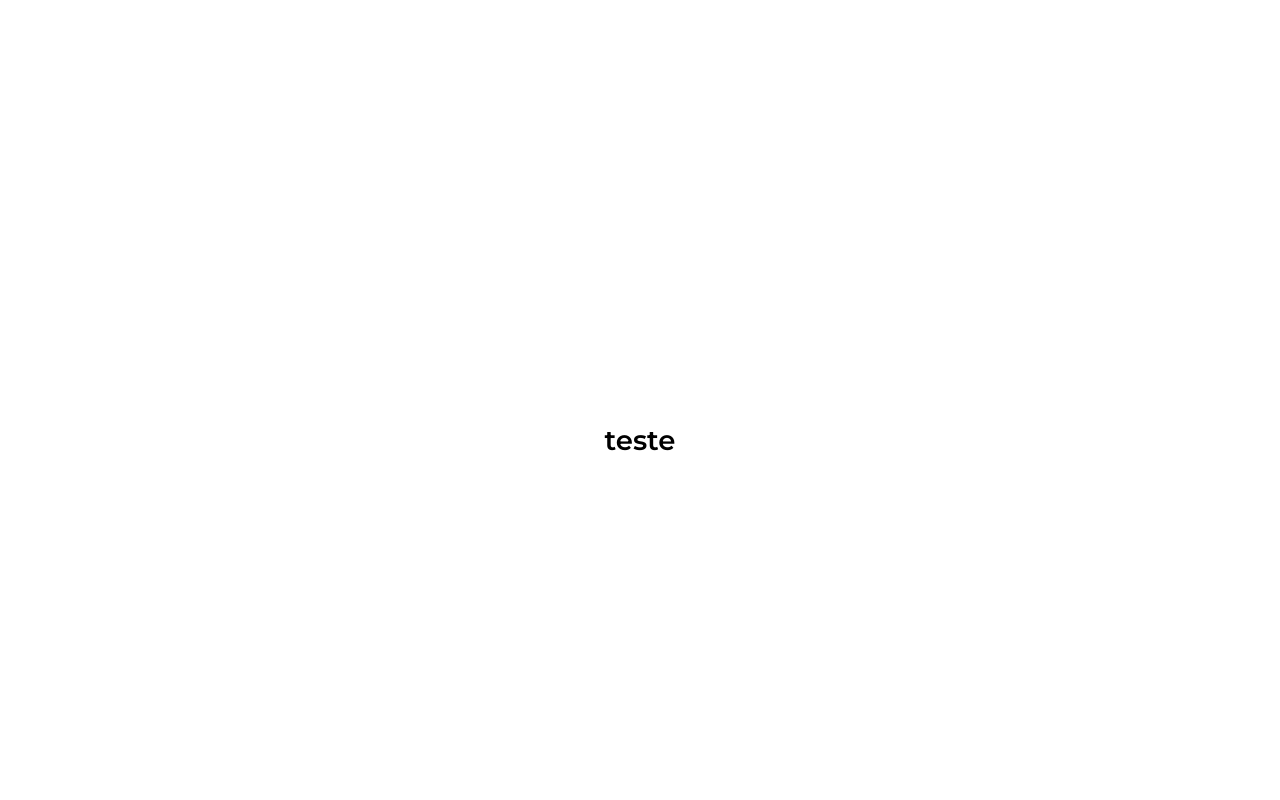
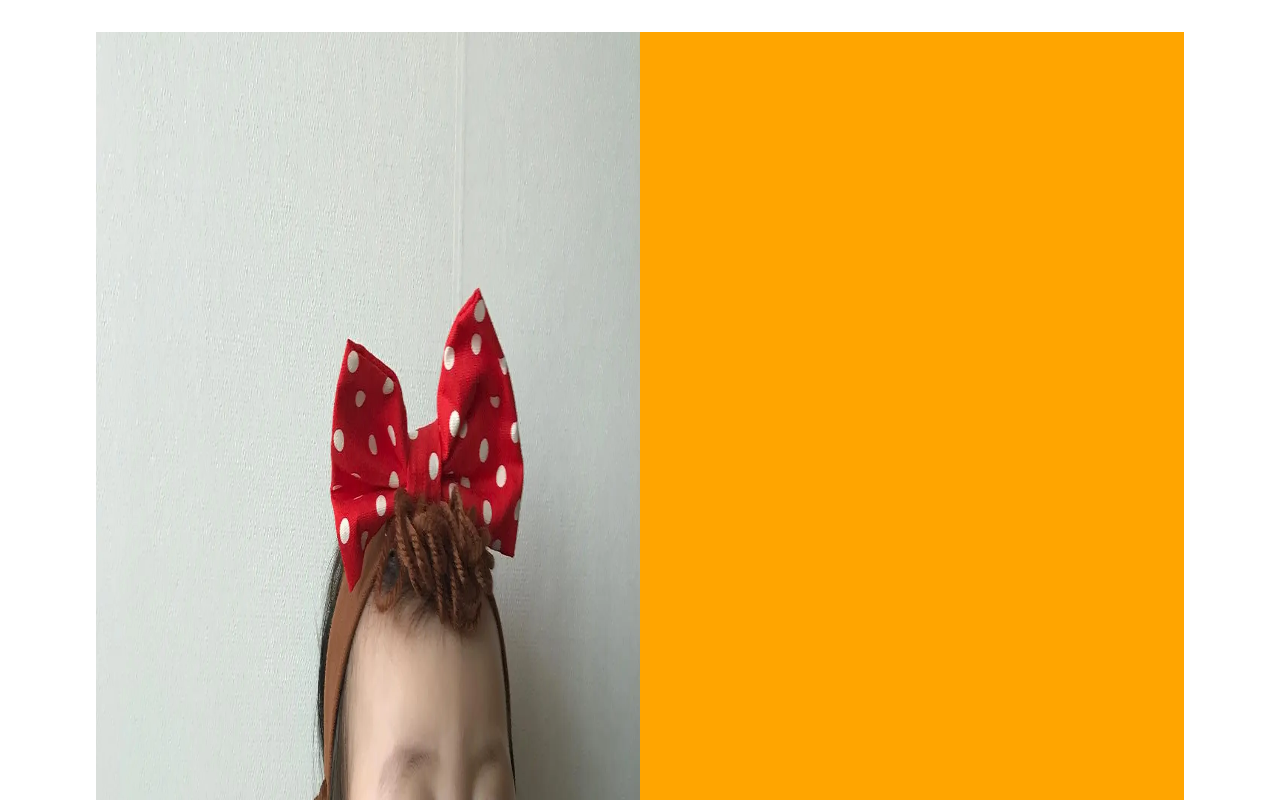
Before and after one commit to junioranheu/wards-front, a Next.js app: page / in a window 1280 px wide. Shown: the top 800 px of the page. Built offline with nearby package versions, Linux system fonts and the light colour scheme.

Commit message:
estruturação inicial do projeto

```diff
--- /dev/null
+++ b/app/(main)/(index)/components/intro/index.tsx
@@ -0,0 +1,18 @@
+import ImgPerfil from '@/assets/images/outros/jinmiran.webp';
+import Image from 'next/image';
+import Styles from './intro.module.scss';
+
+export default function Intro() {
+    return (
+        <section className={Styles.intro}>
+            <div className={Styles.imagem}>
+                <Image src={ImgPerfil} alt='' />
+            </div>
+
+            <div className={Styles.texto}>
+                <h1>Junior</h1>
+                <h1>Junior</h1>
+            </div>
+        </section>
+    )
+}
--- /dev/null
+++ b/app/(main)/(index)/components/intro/intro.module.scss
@@ -0,0 +1,16 @@
+.intro {
+    background-color: orange;
+
+    .imagem {
+        width: 50%;
+
+        img {
+            width: 100%;
+        }
+    }
+
+    .texto {
+        background-color: purple !important;
+        width: 50%;
+    }
+}
--- a/app/(main)/(index)/page.tsx
+++ b/app/(main)/(index)/page.tsx
@@ -1,38 +1,12 @@
 'use client';
-import useTitulo from '@/hooks/useTitulo';
 import CONSTS_SISTEMA from '@/utils/consts/outros/sistema';
-// const Idiomas = lazy(() => import('./components/idiomas/idiomas'));
-// const Navbar = lazy(() => import('./components/navbar/navbar'));
-// const Ola = lazy(() => import('./components/sessoes/ola'));
-// const SobreMim = lazy(() => import('./components/sessoes/sobre-mim'));
-// const Experiencias = lazy(() => import('./components/sessoes/experiencias'));
-// const Projetos = lazy(() => import('./components/sessoes/projetos'));
-// const Contato = lazy(() => import('./components/sessoes/contato'));
-// const Footer = lazy(() => import('./components/sessoes/footer'));
+import { lazy } from 'react';
+const Intro = lazy(() => import('./components/intro'));
 
 export default function Page() {
-
-    useTitulo('', true);
-
     return (
         <section className={CONSTS_SISTEMA.ANIMATE}>
-            <h1>teste</h1>
-            {/* <Idiomas isFixoEsquerda={true} />
-
-                        <Navbar
-                            refInicio={refInicio}
-                            refSobreMim={refSobreMim}
-                            refExperiencias={refExperiencias}
-                            refProjetos={refProjetos}
-                            refContato={refContato}
-                        />
-
-                        <Ola referencia={refInicio} />
-                        <SobreMim referencia={refSobreMim} />
-                        <Experiencias referencia={refExperiencias} />
-                        <Projetos referencia={refProjetos} />
-                        <Contato referencia={refContato} />
-                        <Footer /> */}
+            <Intro />
         </section>
     )
 }
--- a/app/(main)/layout.tsx
+++ b/app/(main)/layout.tsx
@@ -3,7 +3,6 @@ import Head from '@/app/head';
 import useInstrucoesPadroes from '@/hooks/useInstrucoesPadroes';
 import '@/styles/globals.scss';
 import { CONST_MONTSERRAT } from '@/utils/fonts/fonts';
-import 'animate.css/animate.min.css';
 import 'nprogress/nprogress.css';
 import { Toaster } from 'react-hot-toast';
 import Styles from './styles/layout.module.scss';
--- a/package.json
+++ b/package.json
@@ -12,7 +12,6 @@
     "@types/node": "20.4.1",
     "@types/react": "18.2.14",
     "@types/react-dom": "18.2.6",
-    "animate.css": "^4.1.1",
     "eslint": "8.44.0",
     "eslint-config-next": "13.4.9",
     "next": "13.4.9",
--- a/styles/globals.scss
+++ b/styles/globals.scss
@@ -0,0 +1,220 @@
+:root {
+    --principal: #f59822;
+    --secundaria: #FFBE00;
+    --preto: #15171A;
+    --branco: #FFFDFA;
+}
+
+* {
+    box-sizing: border-box;
+    padding: 0;
+    margin: 0;
+}
+
+html,
+body {
+    scroll-behavior: smooth;
+    font-family: sans-serif;
+    overflow-x: hidden;
+    overflow-y: auto;
+    user-select: none;
+    background-color: #FFFFFF;
+    color: var(--preto);
+
+    -moz-osx-font-smoothing: grayscale;
+    -webkit-font-smoothing: antialiased;
+    -moz-font-smoothing: antialiased;
+    text-rendering: optimizelegibility;
+    letter-spacing: 0.03em;
+}
+
+img {
+    pointer-events: none;
+}
+
+/* =-=-=-=-=-=-=-=-= Misc =-=-=-=-=-=-=-=-= */
+a {
+    color: var(--principal);
+    text-decoration: none;
+    cursor: pointer;
+    transition: 0.3s;
+
+    &:hover {
+        color: var(--secundaria);
+        transition: 0.3s;
+    }
+}
+
+.pointer {
+    cursor: pointer !important;
+}
+
+.notAllowed {
+    cursor: not-allowed !important;
+}
+
+.cor-principal {
+    color: var(--principal) !important;
+    fill: var(--principal) !important;
+}
+
+.cor-principal-hover {
+    transition: .2s ease-in-out;
+
+    &:hover {
+        color: var(--principal) !important;
+        fill: var(--principal) !important;
+        opacity: 1 !important;
+        transition: .2s ease-in-out;
+    }
+}
+
+.wavy {
+    text-decoration-line: underline;
+    text-decoration-style: wavy;
+    text-decoration-color: var(--principal);
+    text-decoration-thickness: 2px;
+    text-underline-offset: 3.5px;
+}
+
+.tituloSessao {
+    color: var(--principal);
+    font-size: 0.75rem;
+    font-weight: 600;
+    letter-spacing: 0.075rem;
+    margin-right: 0.5rem;
+}
+
+svg {
+    width: 1.5rem;
+    height: 1.5rem;
+    fill: none;
+    stroke-width: 2;
+    stroke: var(--texto);
+    vertical-align: middle;
+    transition: .3s;
+
+    &:hover {
+        cursor: pointer;
+        transition: .3s;
+        transform: translate(0, -0.25rem);
+    }
+
+    &:hover:not(.svgSemEfeito) {
+        stroke: var(--principal);
+    }
+}
+
+/* =-=-=-=-=-=-=-=-=-=-= Botão =-=-=-=-=-=-=-=-=-=-= */
+.botao {
+    color: var(--principal);
+    background-color: transparent;
+    border: 1px solid var(--principal);
+    border-radius: 0.4rem;
+    padding: 1.25rem 1.75rem;
+    font-size: 1rem;
+    font-weight: 600;
+    font-family: inherit;
+    text-decoration: none;
+    transition: 0.3s;
+    cursor: pointer;
+    white-space: nowrap;
+
+    &:hover:not(:disabled),
+    &:focus-visible:not(:disabled) {
+        outline: none;
+        box-shadow: 4px 4px 0 0 var(--principal);
+        transform: translate(-5px, -5px);
+    }
+
+    &:after {
+        display: none !important;
+    }
+
+    &:disabled {
+        background-color: var(--principal);
+        color: var(--preto);
+        opacity: 0.5;
+        cursor: not-allowed;
+    }
+}
+
+/* =-=-=-=-=-=-=-=-=-=-= react-hot-toast =-=-=-=-=-=-=-=-=-=-= */
+.toaster {
+    position: fixed !important;
+    z-index: 999999999 !important;
+}
+
+/* =-=-=-=-=-=-=-=-=-=-= react-tooltip =-=-=-=-=-=-=-=-=-=-= */
+.react-tooltip {
+    font-size: 0.9rem !important;
+    background-color: var(--principal) !important;
+    z-index: 999999999 !important;
+}
+
+/* =-=-=-=-=-=-=-=-=-=-= nProgress =-=-=-=-=-=-=-=-=-=-= */
+#nprogress {
+    .bar {
+        background: var(--secundaria) !important;
+        height: 3px !important;
+        box-shadow: none !important;
+        z-index: 999999999 !important;
+    }
+
+    .peg {
+        box-shadow: 0 0 10px var(--secundaria), 0 0 5px var(--secundaria) !important;
+        box-shadow: none !important;
+        height: 3px !important;
+    }
+
+    .spinner-icon {
+        border-top-color: var(--secundaria) !important;
+        border-left-color: var(--secundaria) !important;
+    }
+}
+
+/* =-=-=-=-=-=-=-=-=-=-= Scroll =-=-=-=-=-=-=-=-=-=-= */
+::-webkit-scrollbar {
+    width: 0.6rem;
+}
+
+::-webkit-scrollbar-track {
+    background: var(--branco);
+}
+
+::-webkit-scrollbar-thumb {
+    background: var(--texto);
+    border-radius: 1rem;
+}
+
+::-webkit-scrollbar-thumb:hover {
+    background: var(--principal);
+}
+
+/* =-=-=-=-=-=-=-=-=-=-= Media queries =-=-=-=-=-=-=-=-=-=-= */
+/* hi-res + */
+@media (max-width:1536px) {}
+
+/* hi-res laptops and desktops */
+@media (max-width:1281px) {}
+
+/* big landscape tablets, laptops, and desktops */
+@media (max-width:1025px) {}
+
+/* tablet, landscape iPad, lo-res laptops ands desktops */
+@media (max-width:801px) {
+    .tituloSessao {
+        //  background-color: orange;
+        font-size: 0.65rem;
+    }
+}
+
+/* portrait tablets, portrait iPad, e-readers (Nook/Kindle), landscape 800x480 phones (Android) */
+@media (max-width:600px) {
+    .wavy {
+        text-decoration-line: none;
+    }
+}
+
+/* smartphones, Android phones, landscape iPhone */
+@media (max-width:480px) {}
--- a/utils/consts/outros/sistema.ts
+++ b/utils/consts/outros/sistema.ts
@@ -1,5 +1,5 @@
 const CONSTS_SISTEMA = {
-    NOME_SISTEMA: 'xxx • xxx • @junioranheu',
+    NOME_SISTEMA: 'Wards • bla bla bla',
     DESCRICAO_SISTEMA: 'xxx • @junioranheu',
     KEYWORDS_SISTEMA: 'xxx, junioranheu',
     COR_SISTEMA: '#0A192F',
```
Also changed, not shown: assets/images/outros/jinmiran.webp (added), 1 other file (tests, documents, lock files or other folders).
